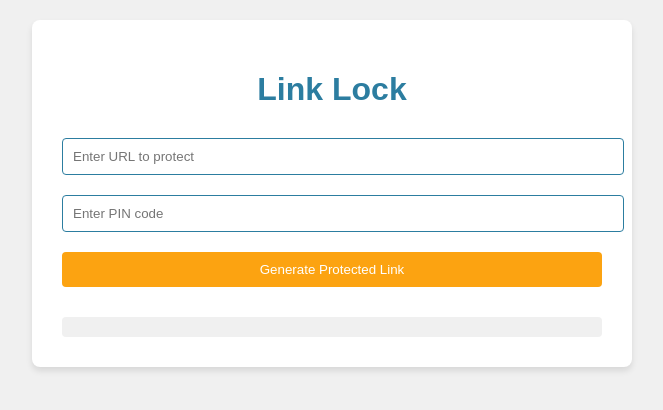
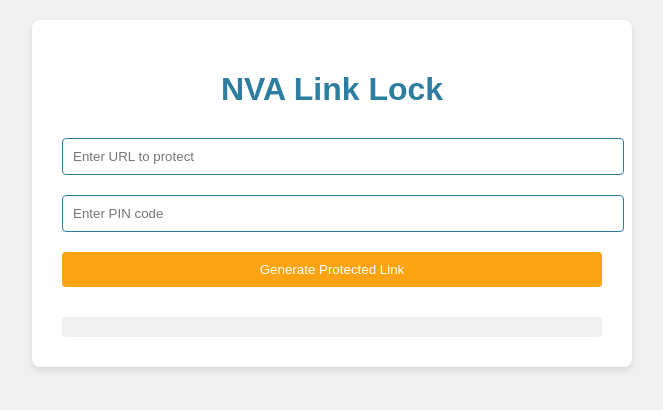
Before and after one commit to nick-NVA/NVA-Link-Lock, a plain HTML site: page index.html in a window 1280 px wide. Shown: the whole page, without its empty margins (308-971 px from the left). Drawn offline with Linux system fonts and the light colour scheme.

Commit message:
Update index.html

```diff
--- a/index.html
+++ b/index.html
@@ -67,7 +67,7 @@
 </head>
 <body>
     <div class="container">
-        <h1>Link Lock</h1>
+        <h1>NVA Link Lock</h1>
         <input type="url" id="originalUrl" placeholder="Enter URL to protect" required>
         <input type="text" id="pinCode" placeholder="Enter PIN code" required>
         <button onclick="generateProtectedLink()">Generate Protected Link</button>
```
